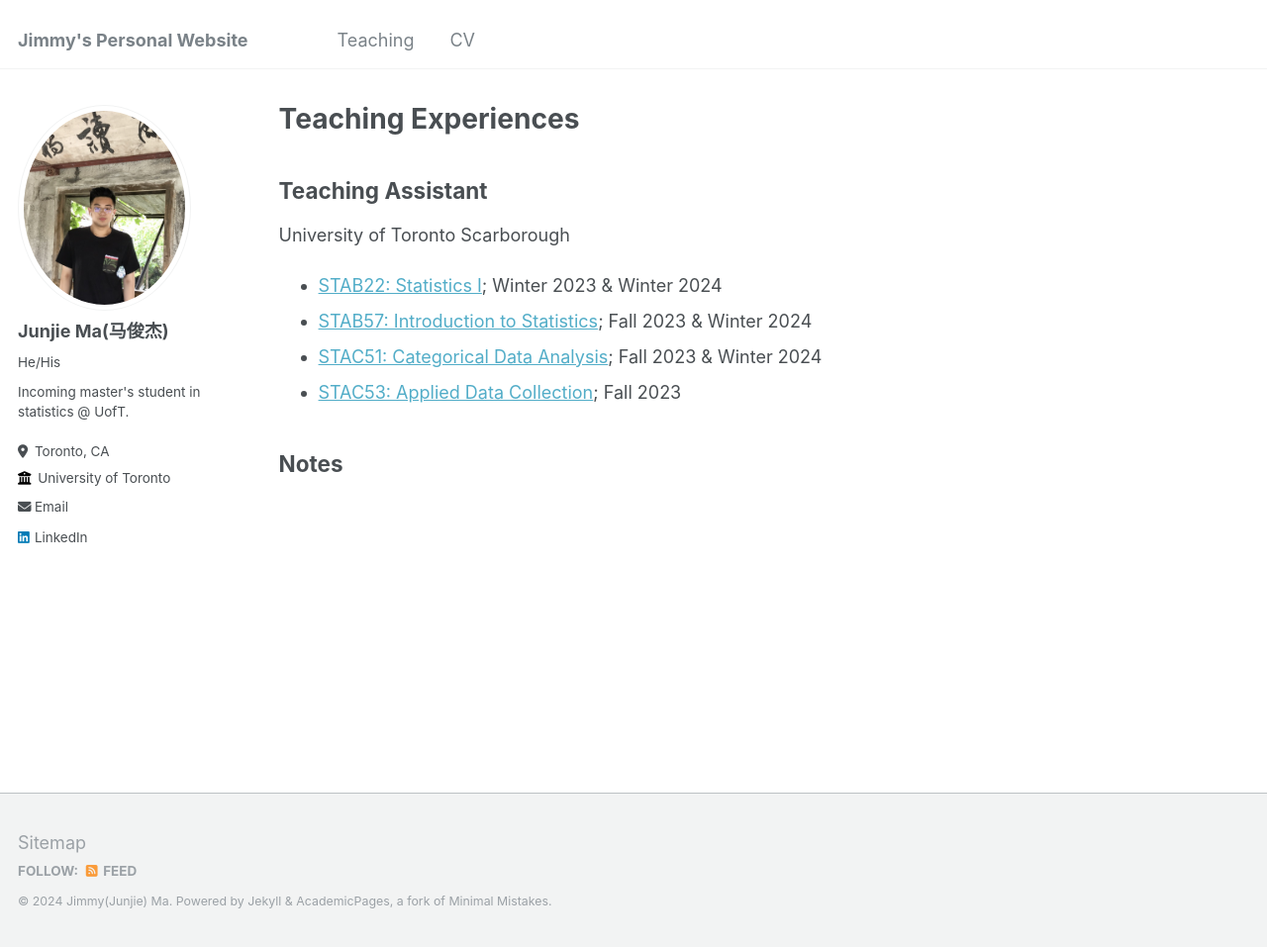
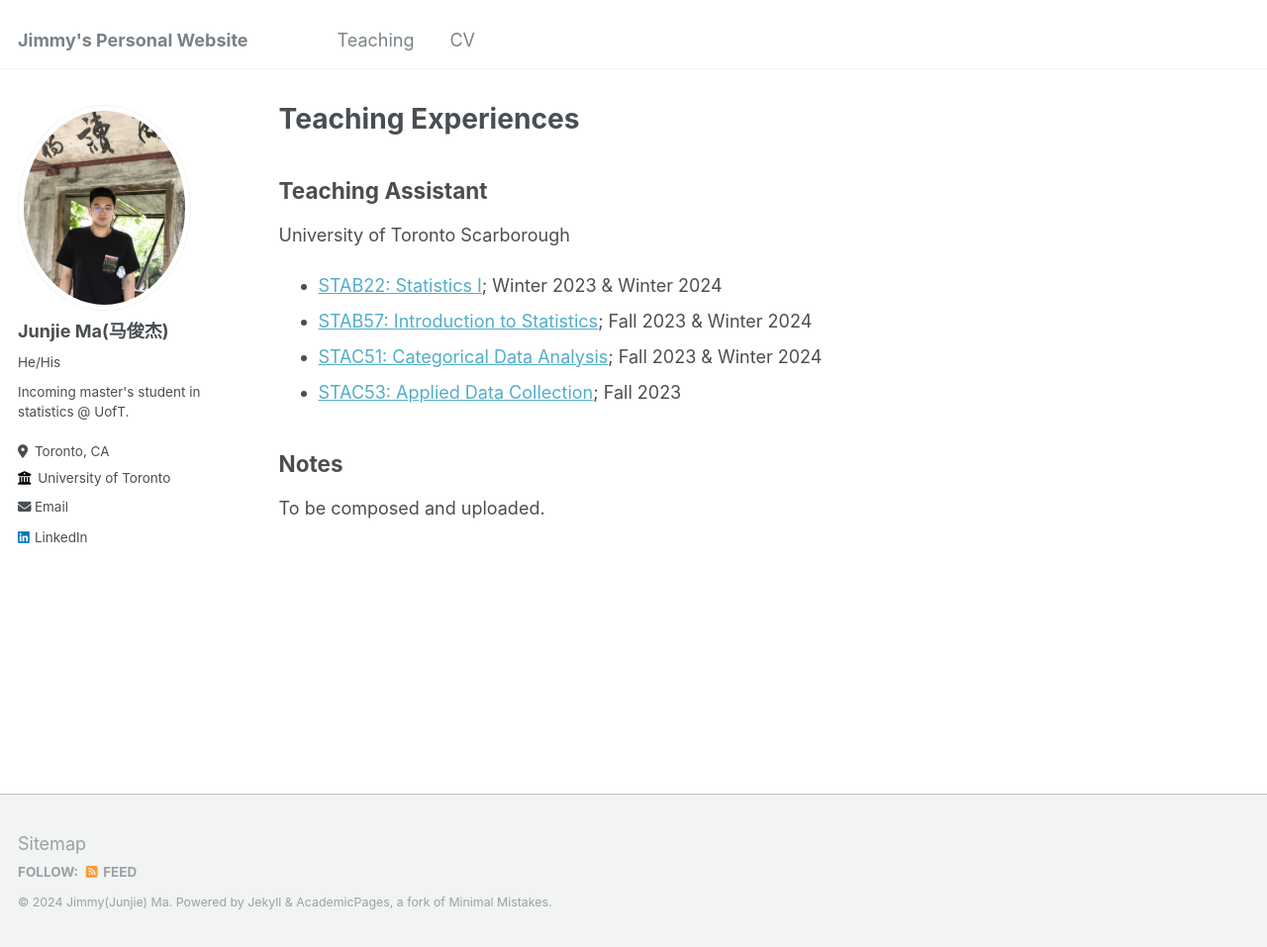
Before and after one commit to JimmyMa1006/JimmyMa1006.github.io, a Jekyll site: the page built from teaching.md, in a window 1280 px wide and 957 px high. Shown: the whole window at 99% size. Built offline with Jekyll 4.4.1, drawn with Linux system fonts in a browser that asks for light colours.

Commit message:
Update teaching.md

```diff
--- a/teaching.md
+++ b/teaching.md
@@ -20,3 +20,4 @@ University of Toronto Scarborough
 
 
 ## Notes
+To be composed and uploaded.
```
